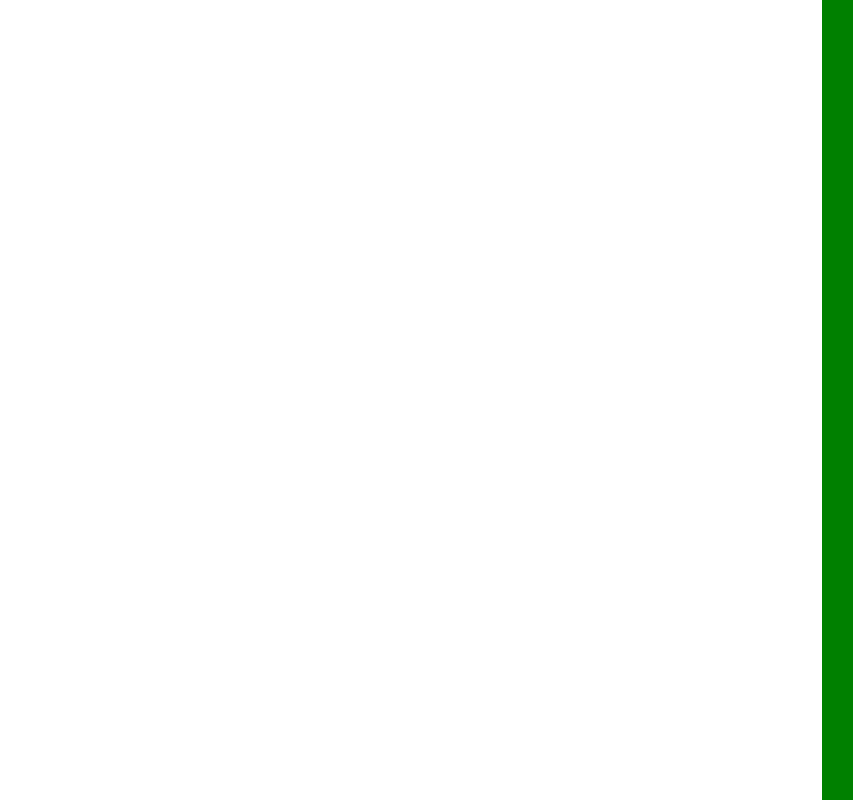
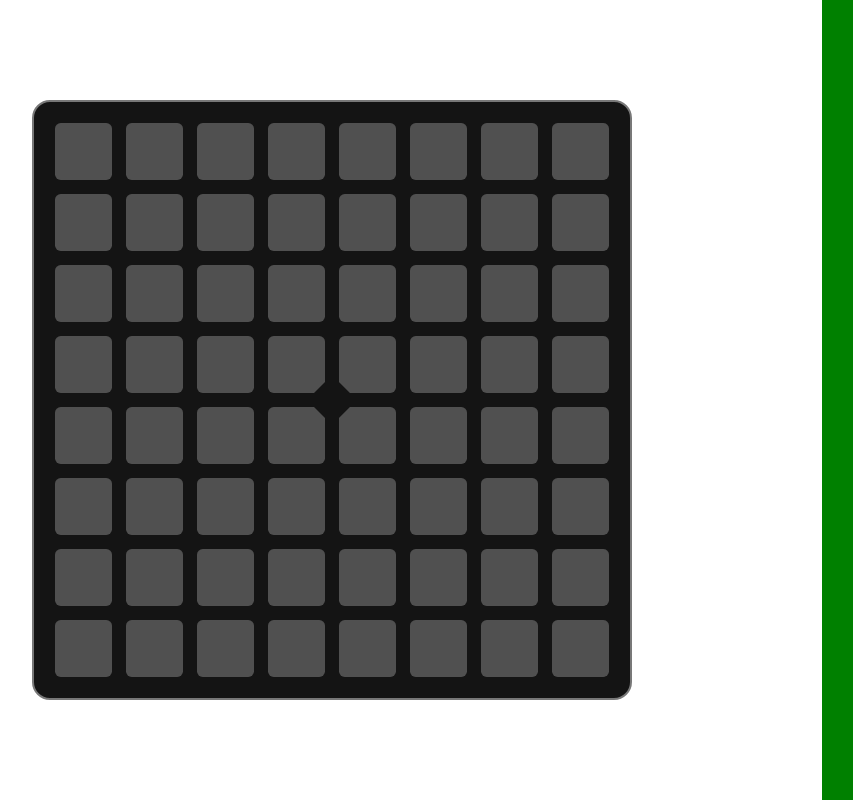
Before and after one commit to 203-Systems/MatrixOS-Control-Map-Editor, a SvelteKit app: page / in a window 1280 px wide. Shown: the whole page, without its empty margins (158-1011 px from the left). Built offline with nearby package versions, Linux system fonts and the light colour scheme.

Commit message:
Matrix rendering on Index Page

```diff
--- a/src/routes/+page.svelte
+++ b/src/routes/+page.svelte
@@ -4,7 +4,9 @@
 
 <main>
     <div class="matrix-container">
-
+        <div style="width: 600px; height: 600px">
+            <Matrix></Matrix>
+        </div>
     </div>
 
     <div class="sidebar-container">
@@ -23,6 +25,10 @@
     .matrix-container {
         width: calc(100% - 300px);
         height: 100vh;
+
+        display: flex;
+        justify-content: center;
+        align-items: center;
     }
 
     .sidebar-container {
```
